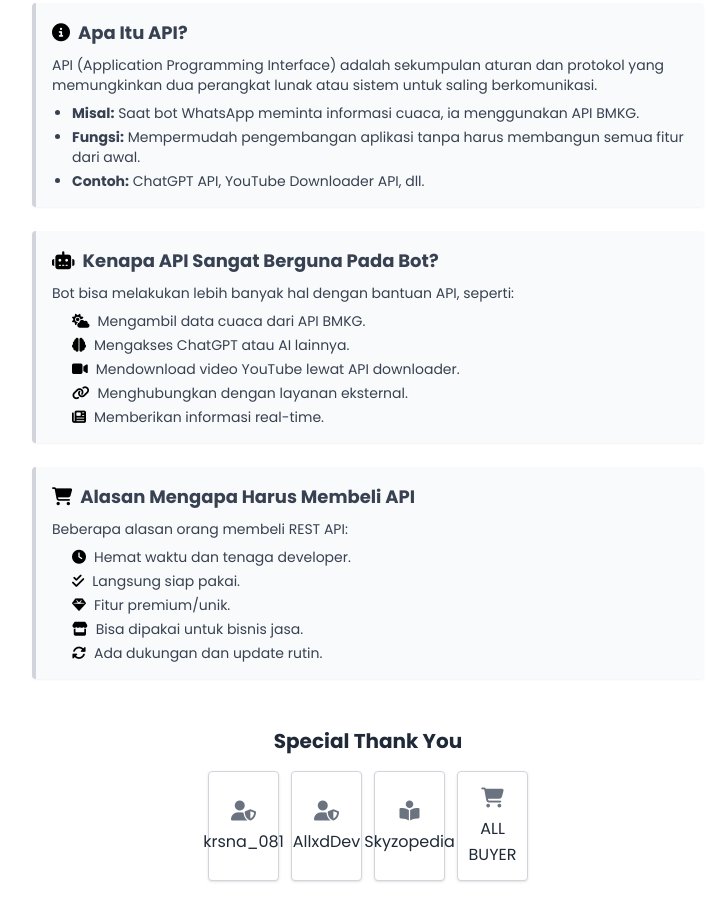
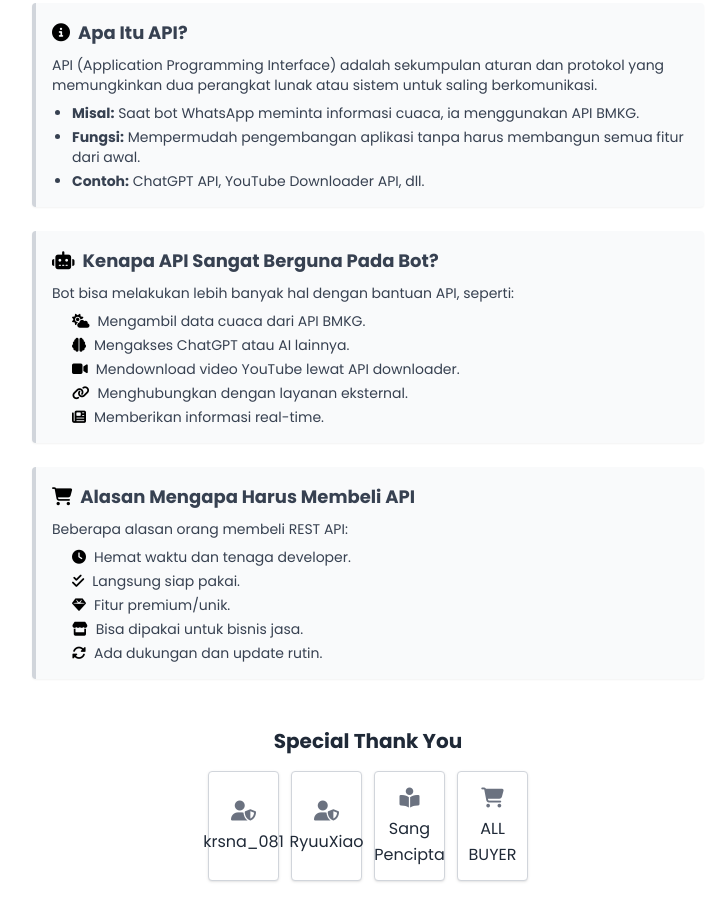
Before and after one commit to shaaaiu/restii, a website: page index.html in a window 1280 px wide. Shown: the part 492-1412 px from the top of the page, without its empty margins (272-985 px from the left). Drawn offline with nearby package versions, Linux system fonts and the light colour scheme; no server answers.

Commit message:
Update index.html

```diff
--- a/index.html
+++ b/index.html
@@ -3,7 +3,7 @@
 <head>
   <meta charset="UTF-8" />
   <meta name="viewport" content="width=device-width, initial-scale=1.0"/>
-  <title>Krizz Api's</title>
+  <title>RyuuXiao Api's</title>
   <!-- Font Awesome -->
   <link rel="stylesheet" href="https://cdnjs.cloudflare.com/ajax/libs/font-awesome/6.5.0/css/all.min.css ">
   <!-- Google Fonts -->
@@ -36,7 +36,7 @@ p, span, li, a, button, .btn, .info-box, .thank-you-box {
 
 <!-- Header -->
 <header class="mt-12 mb-4 text-center text-4xl font-extrabold tracking-wide text-gray-800 fade-in">
-  Welcome To Api Krizz
+  Welcome To Api RyuuXiao
 </header>
 
 <p class="text-center max-w-xl mx-auto mb-8 text-lg text-gray-500 fade-in delay-100">
@@ -155,11 +155,11 @@ p, span, li, a, button, .btn, .info-box, .thank-you-box {
     </div>
     <div class="thank-you-box flex flex-col items-center justify-center p-3 bg-white border border-gray-300 rounded shadow hover:shadow-md transition-shadow text-center">
       <i class="fas fa-user-shield text-gray-500 text-xl mb-1"></i>
-      <span>AllxdDev</span>
+      <span>RyuuXiao</span>
     </div>
     <div class="thank-you-box flex flex-col items-center justify-center p-3 bg-white border border-gray-300 rounded shadow hover:shadow-md transition-shadow text-center">
       <i class="fas fa-book-reader text-gray-500 text-xl mb-1"></i>
-      <span>Skyzopedia</span>
+      <span>Sang Pencipta</span>
     </div>
     <div class="thank-you-box flex flex-col items-center justify-center p-3 bg-white border border-gray-300 rounded shadow hover:shadow-md transition-shadow text-center">
       <i class="fas fa-shopping-cart text-gray-500 text-xl mb-1"></i>
```
